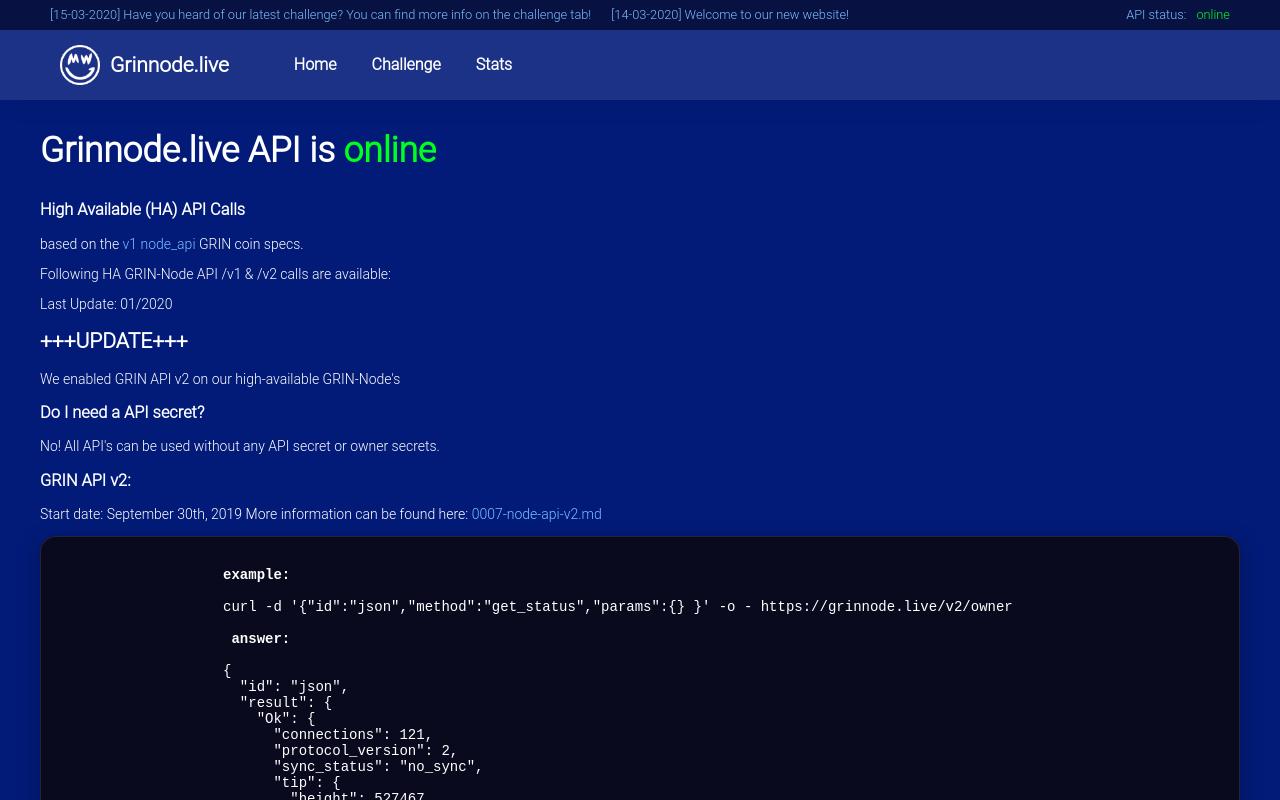
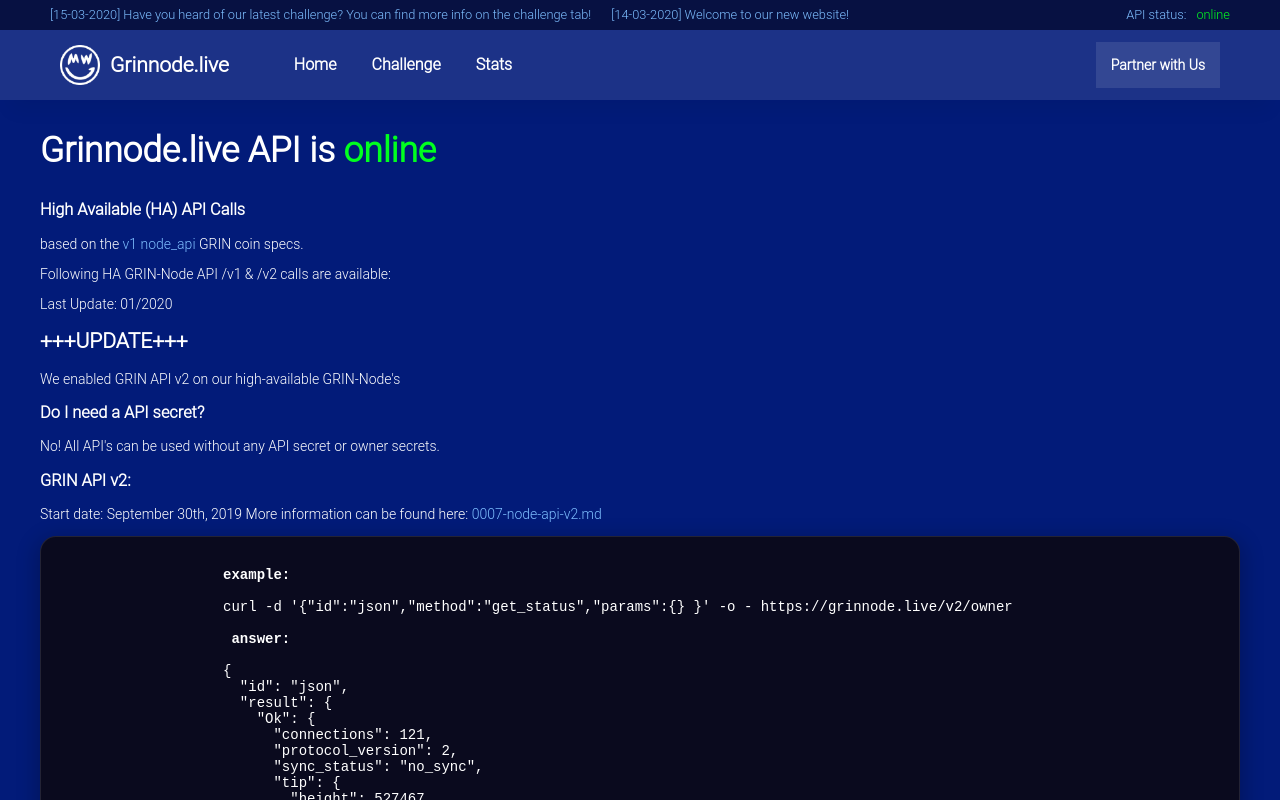
Before and after one commit to Grinnode-live/grinnode-live-frontend, a Vue app: page / in a window 1280 px wide. Shown: the top 800 px of the page. Built offline with nearby package versions, Linux system fonts and the light colour scheme.

Commit message:
Partner with us button added to navbar.

```diff
--- a/src/components/Navigation.vue
+++ b/src/components/Navigation.vue
@@ -11,6 +11,7 @@
             <router-link exact to="/challenge">Challenge</router-link>
             <router-link exact to="/stats">Stats</router-link>
         </nav>
+        <a class="action_button">Partner with Us</a>
     </div>
 </template>
 
@@ -90,4 +91,15 @@
     .menu > *:first-child {
         margin-left: 0;
     }
+
+    .action_button {
+        margin-left: auto;
+        padding: 15px;
+        border: none;
+        background: rgba(255, 255, 255, 0.1);
+        font-size: 1em;
+        font-weight: 600;
+        color: #FFFFFF;
+        cursor: pointer;
+    }
 </style>
```
